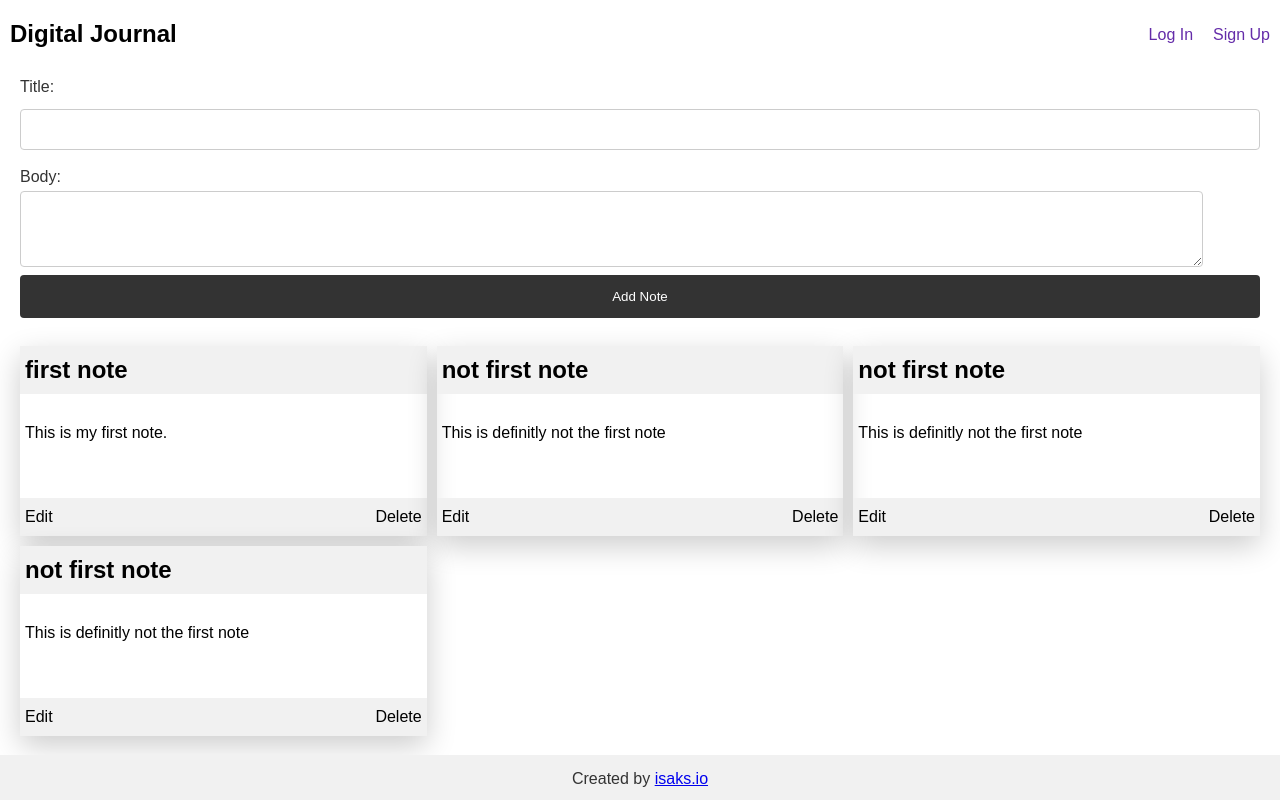
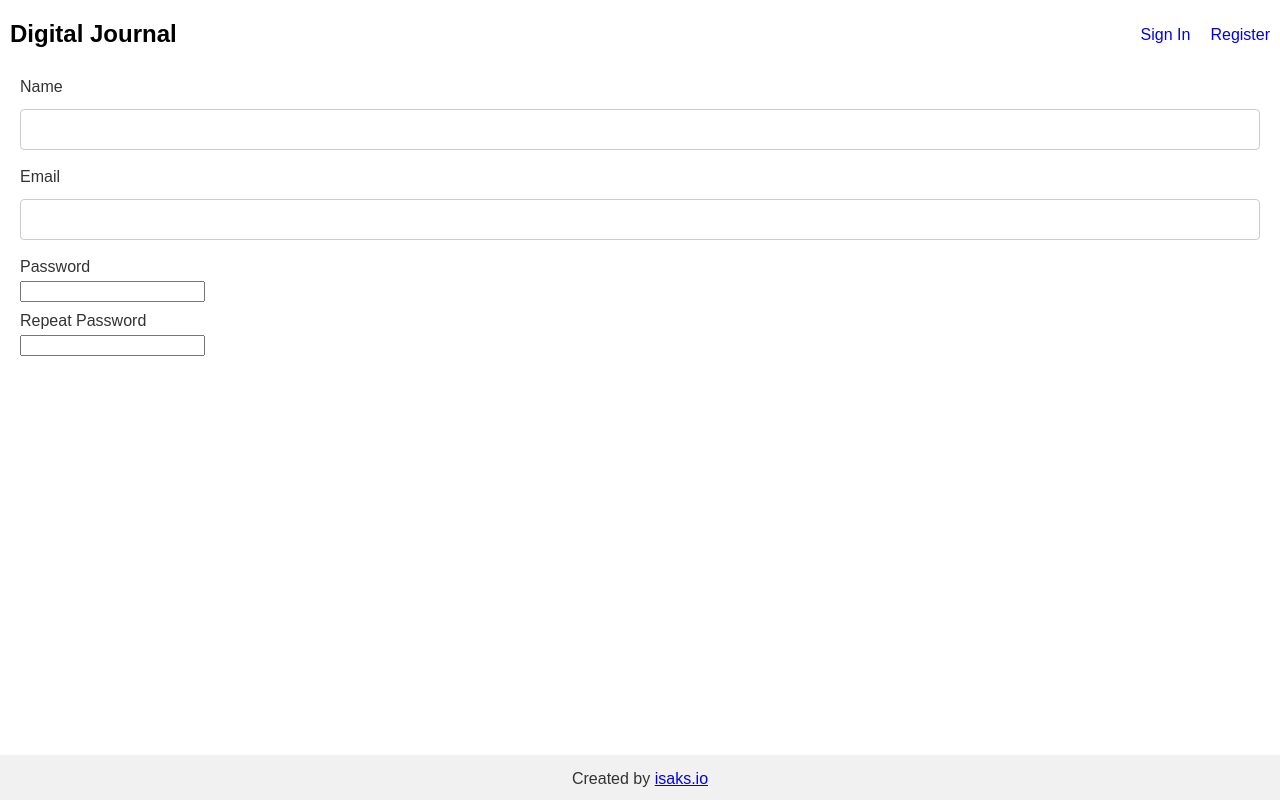
Before and after one commit to isaksolheim/journal-app, a React (Create React App) app in the folder client/: page /register in a window 1280 px wide. Built offline with nearby package versions, Linux system fonts and the light colour scheme.

Commit message:
Add routing

```diff
--- a/client/src/App.js
+++ b/client/src/App.js
@@ -1,17 +1,28 @@
 import React from 'react';
+import { BrowserRouter as Router, Route } from 'react-router-dom';
 import './styles/main.scss';
 import Navbar from './components/Navbar';
 import NoteForm from './components/NoteForm';
 import Notes from './components/Notes';
 import Footer from './components/Footer';
+import Login from './components/Login';
+import Register from './components/Register';
 
 function App() {
   return (
     <div className="App">
-      <Navbar />
-      <NoteForm />
-      <Notes />
-      <Footer />
+      <Router>
+        <Navbar />
+        <Route exact path="/" render={() => (
+          <div>
+            <NoteForm />
+            <Notes />
+          </div>
+        )} />
+        <Route exact path="/login" component={Login} />
+        <Route exact path="/register" component={Register} />
+        <Footer />
+      </Router>
     </div>
   );
 }
--- /dev/null
+++ b/client/src/components/Login.js
@@ -0,0 +1,14 @@
+import React from 'react';
+
+function Login() {
+  return(
+    <form>
+      <label>Email</label>
+      <input type="text" />
+      <label>Password</label>
+      <input type="password" />
+    </form>
+  );
+}
+
+export default Login;
--- a/client/src/components/Navbar.js
+++ b/client/src/components/Navbar.js
@@ -1,12 +1,13 @@
 import React from 'react';
+import { Link } from 'react-router-dom';
 
 function Navbar() {
   return(
     <nav>
-      <h2>Digital Journal</h2>
+      <h2><Link to="/">Digital Journal</Link></h2>
       <ul className="left">
-        <li>Log In</li>
-        <li>Sign Up</li>
+        <li><Link to="/login">Sign In</Link></li>
+        <li><Link to="/register">Register</Link></li>
       </ul>
     </nav>
   );
--- /dev/null
+++ b/client/src/components/Register.js
@@ -0,0 +1,18 @@
+import React from 'react';
+
+function Register() {
+  return(
+    <form>
+      <label>Name</label>
+      <input type="text" />
+      <label>Email</label>
+      <input type="text" />
+      <label>Password</label>
+      <input type="password" />
+      <label>Repeat Password</label>
+      <input type="password" />
+    </form>
+  );
+}
+
+export default Register;
--- a/client/src/styles/_navbar.scss
+++ b/client/src/styles/_navbar.scss
@@ -4,6 +4,10 @@ nav {
     float: left;
     cursor: pointer;
     margin-left: 10px;
+    a {
+      text-decoration: none;
+      color: #000;
+    }
   }
 
   .left {
@@ -14,7 +18,9 @@ nav {
       display: inline-block;
       margin: 10px;
       cursor: pointer;
-      color: #642CA9;
+      a {
+        text-decoration: none;
+      }
     }
   }
 }
```
